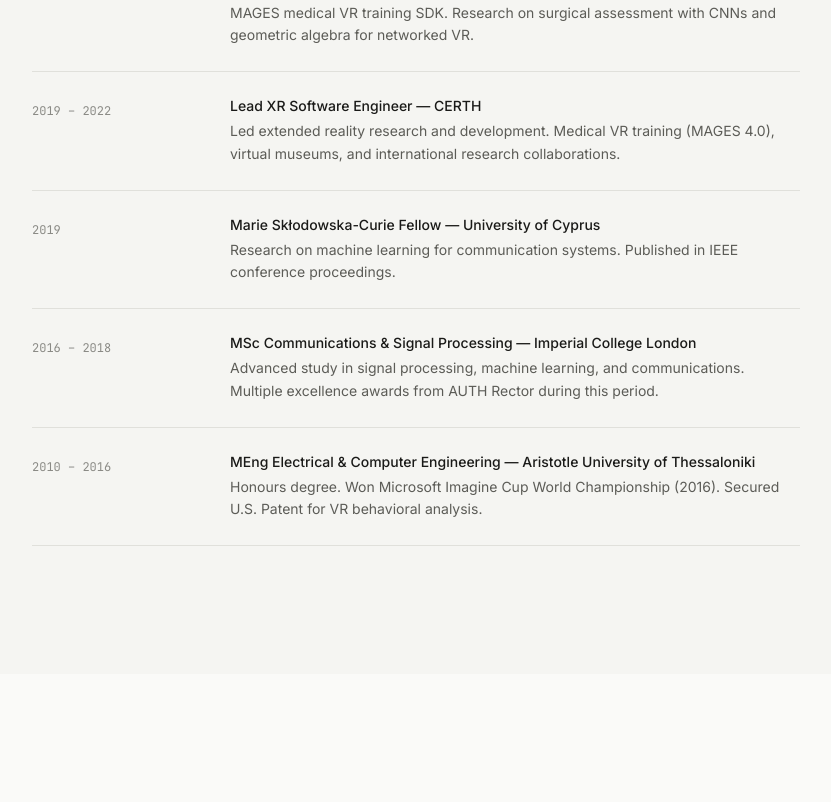
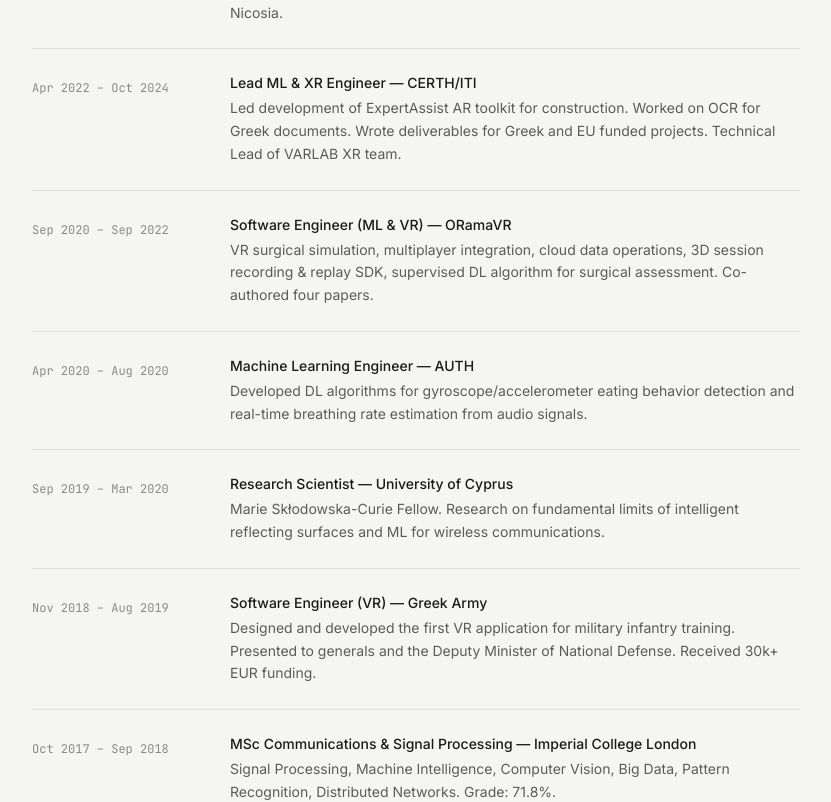
Before and after one commit to iliachry/iliachry.github.io, a Next.js app: page /about in a window 1280 px wide. Shown: the part 1625-2427 px from the top of the page, without its empty margins (72-903 px from the left). Built offline with nearby package versions, Linux system fonts and the light colour scheme.

Commit message:
feat: implement about page with comprehensive professional timeline, achievements, and academic data assets

```diff
--- a/src/app/about/page.tsx
+++ b/src/app/about/page.tsx
@@ -75,59 +75,77 @@
           <div className="max-w-3xl space-y-0">
             {[
               {
-                period: "2024 – Present",
+                period: "Jun 2025 – Present",
+                title: "Research Scientist — Democritus University of Thrace",
+                detail:
+                  "Researching how AI and XR can be leveraged for systems thinking education.",
+              },
+              {
+                period: "Mar 2025 – Present",
+                title: "Lecturer — International Hellenic University",
+                detail:
+                  "Teaching Augmented & Virtual Reality at the MSc in Smart Environmental Sustainability.",
+              },
+              {
+                period: "Nov 2024 – Present",
+                title: "Lead Full-Stack Developer — NTUA",
+                detail:
+                  "Building digital twin systems for urban water infrastructure in the UWMH unit. Hydroinformatics visualization and flood simulation platforms.",
+              },
+              {
+                period: "Oct 2024 – Sep 2025",
                 title: "Lecturer — Mediterranean College · University of Derby",
                 detail:
-                  "Teaching Computer Graphics, Virtual Environment Development, Game Behavior, and Game Development. Supervising final year projects in ML, blockchain, and game development.",
+                  "Taught Computer Graphics, Virtual Environment Development, Game Behavior, and Game Development. Supervised six final year projects in ML, blockchain, and game development.",
               },
               {
-                period: "2023 – Present",
-                title: "Co-Founder & CEO/CTO — Metatopia",
+                period: "Nov 2022 – Sep 2025",
+                title: "Founder & CEO/CTO — Metatopia",
                 detail:
-                  "Building Greece's first metaverse studio. Delivering digital twins, XR training platforms, and immersive experiences across Thessaloniki and Nicosia.",
+                  "Built Greece's first metaverse studio. Delivered VR training simulators, MR gaming, digital twins for wireless systems, and EU open call consortia across Thessaloniki and Nicosia.",
               },
               {
-                period: "2022 – Present",
-                title: "PhD Candidate — University of Thessaly",
+                period: "Apr 2022 – Oct 2024",
+                title: "Lead ML & XR Engineer — CERTH/ITI",
                 detail:
-                  "Researching metaverse architectures for wireless communications systems. Investigating digital twins, intelligent reflecting surfaces, and spiking neural networks.",
+                  "Led development of ExpertAssist AR toolkit for construction. Worked on OCR for Greek documents. Wrote deliverables for Greek and EU funded projects. Technical Lead of VARLAB XR team.",
               },
               {
-                period: "2021 – Present",
-                title: "Full-Stack Developer — NTUA",
+                period: "Sep 2020 – Sep 2022",
+                title: "Software Engineer (ML & VR) — ORamaVR",
                 detail:
-                  "Building digital twin systems for urban water infrastructure. Hydroinformatics visualization and flood simulation platforms.",
+                  "VR surgical simulation, multiplayer integration, cloud data operations, 3D session recording & replay SDK, supervised DL algorithm for surgical assessment. Co-authored four papers.",
               },
               {
-                period: "2020 – 2022",
-                title: "VR & ML Software Engineer — ORamaVR",
+                period: "Apr 2020 – Aug 2020",
+                title: "Machine Learning Engineer — AUTH",
                 detail:
-                  "Developed 3D session recording and ML-based user performance evaluation for the MAGES medical VR training SDK. Research on surgical assessment with CNNs and geometric algebra for networked VR.",
+                  "Developed DL algorithms for gyroscope/accelerometer eating behavior detection and real-time breathing rate estimation from audio signals.",
               },
               {
-                period: "2019 – 2022",
-                title: "Lead XR Software Engineer — CERTH",
+                period: "Sep 2019 – Mar 2020",
+                title: "Research Scientist — University of Cyprus",
                 detail:
-                  "Led extended reality research and development. Medical VR training (MAGES 4.0), virtual museums, and international research collaborations.",
+                  "Marie Skłodowska-Curie Fellow. Research on fundamental limits of intelligent reflecting surfaces and ML for wireless communications.",
               },
               {
-                period: "2019",
-                title: "Marie Skłodowska-Curie Fellow — University of Cyprus",
+                period: "Nov 2018 – Aug 2019",
+                title: "Software Engineer (VR) — Greek Army",
                 detail:
-                  "Research on machine learning for communication systems. Published in IEEE conference proceedings.",
+                  "Designed and developed the first VR application for military infantry training. Presented to generals and the Deputy Minister of National Defense. Received 30k+ EUR funding.",
               },
               {
-                period: "2016 – 2018",
+                period: "Oct 2017 – Sep 2018",
                 title: "MSc Communications & Signal Processing — Imperial College London",
                 detail:
-                  "Advanced study in signal processing, machine learning, and communications. Multiple excellence awards from AUTH Rector during this period.",
+                  "Signal Processing, Machine Intelligence, Computer Vision, Big Data, Pattern Recognition, Distributed Networks. Grade: 71.8%.",
               },
               {
-                period: "2010 – 2016",
+                period: "Oct 2012 – Jul 2017",
                 title:
                   "MEng Electrical & Computer Engineering — Aristotle University of Thessaloniki",
                 detail:
-                  "Honours degree. Won Microsoft Imagine Cup World Championship (2016). Secured U.S. Patent for VR behavioral analysis.",
+                  "Grade: 9.1/10 (Top 1%). Won Microsoft Imagine Cup World Championship (2016). Secured U.S. Patent for VR behavioral analysis.",
               },
             ].map((entry, i) => (
               <AnimateIn key={entry.period} delay={i * 0.05}>
@@ -254,9 +272,9 @@
               <p>
                 I believe the most impactful technology is built by people who understand
                 both the science and the engineering required to ship it. My work is driven
-                by the conviction that complex real-world systems — water networks, agricultural
-                fields, urban infrastructure — deserve interfaces as thoughtful as any
-                consumer product.
+                by the conviction that complex real-world systems — water networks,
+                communication infrastructure, urban environments — deserve interfaces
+                as thoughtful as any consumer product.
               </p>
             </div>
             <div className="mt-6 flex flex-wrap gap-2">
--- a/src/data/achievements.ts
+++ b/src/data/achievements.ts
@@ -56,8 +56,8 @@
     category: "milestone",
   },
   {
-    title: "1st Place, Cyprus Science Communication",
-    detail: "National science communication competition winner",
+    title: "1st Place, Cyprus STEAME Communication Competition",
+    detail: "National science and technology communication competition winner",
     year: "2019",
     location: "Cyprus",
     category: "award",
@@ -111,6 +111,13 @@
     location: "Greece",
     category: "award",
   },
+  {
+    title: "Finalist at Greece Debating Tournament",
+    detail: "National debating competition finalist",
+    year: "2016",
+    location: "Greece",
+    category: "recognition",
+  },
 ];
 
 export const getFeaturedAchievements = () =>
--- a/src/data/publications.ts
+++ b/src/data/publications.ts
@@ -77,51 +77,62 @@
   {
     title:
       "MAGES 4.0: Accelerating the world's transition to medical VR training",
-    authors: "I. Chrysovergis et al.",
-    venue: "IEEE Conference on Virtual Reality and 3D User Interfaces",
+    authors: "P. Zikas, N. Lydatakis, I. Chrysovergis, M. Kamarianakis, M. Kentros, G. Papagiannakis, et al.",
+    venue: "IEEE Computer Graphics and Applications",
     year: 2022,
-    type: "conference",
+    type: "journal",
     tags: ["Medical VR", "Training Systems", "Healthcare"],
   },
   {
     title: "Assessing unconstrained surgical cuttings in VR using CNNs",
-    authors: "I. Chrysovergis et al.",
-    venue: "IEEE / ACM",
-    year: 2021,
-    type: "conference",
+    authors: "I. Chrysovergis, G. Papagiannakis, et al.",
+    venue: "arXiv preprint",
+    year: 2022,
+    type: "preprint",
     tags: ["CNN", "Surgical Training", "VR Assessment"],
   },
   {
     title: "Recording and replaying psychomotor user actions in VR",
-    authors: "I. Chrysovergis et al.",
-    venue: "IEEE / ACM",
-    year: 2021,
+    authors: "I. Chrysovergis, M. Kamarianakis, G. Papagiannakis",
+    venue: "ACM SIGGRAPH 2022 Posters",
+    year: 2022,
     type: "conference",
     tags: ["VR", "Psychomotor", "User Interaction"],
   },
   {
     title:
       "Low-complexity random rotation-based schemes for intelligent reflecting surfaces",
-    authors: "I. Chrysovergis et al.",
-    venue: "IEEE PIMRC",
-    year: 2021,
+    authors: "I. Chrysovergis, A.-A. A. Boulogeorgos, T. A. Tsiftsis",
+    venue: "IEEE Transactions on Wireless Communications",
+    year: 2020,
+    type: "journal",
+    doi: "10.1109/TWC.2020.3035888",
+    url: "https://doi.org/10.1109/TWC.2020.3035888",
+    tags: ["IRS", "Signal Processing", "Wireless"],
+  },
+  {
+    title:
+      "Random rotation-based low-complexity schemes for intelligent reflecting surfaces",
+    authors: "I. Chrysovergis, A.-A. A. Boulogeorgos, T. A. Tsiftsis",
+    venue: "IEEE Personal, Indoor, and Mobile Radio Communications (PIMRC)",
+    year: 2020,
     type: "conference",
     tags: ["IRS", "Signal Processing", "Wireless"],
   },
   {
     title:
       "User-perceived reusability estimation based on analysis of software repositories",
-    authors: "I. Chrysovergis et al.",
-    venue: "Journal of Systems and Software",
-    year: 2020,
-    type: "journal",
+    authors: "I. Chrysovergis, A. Ampatzoglou, A. Chatzigeorgiou, P. Avgeriou",
+    venue: "IEEE Workshop on Machine Learning Techniques for Software Quality Evaluation (MaLTeSQuE)",
+    year: 2018,
+    type: "conference",
     tags: ["Software Engineering", "Code Reusability", "ML"],
   },
   {
     title:
       "Smartphone-based Biofeedback Games for Shielding of Immune System against COVID-19",
-    authors: "I. Chrysovergis et al.",
-    venue: "IEEE",
+    authors: "A. Bamparopoulos, I. Chrysovergis, et al.",
+    venue: "ACM International Conference on Software Development and Technologies for Enhancing Accessibility and Fighting Info-exclusion",
     year: 2020,
     type: "conference",
     tags: ["Mobile Health", "COVID-19", "Gamification"],
--- a/src/data/research.ts
+++ b/src/data/research.ts
@@ -102,12 +102,13 @@
     ],
   },
   {
-    institution: "Centre for Research and Technology Hellas (CERTH)",
-    role: "Lead XR Software Engineer",
+    institution: "Centre for Research and Technology Hellas (CERTH/ITI)",
+    role: "Lead ML & XR Engineer",
     focus: [
-      "Extended reality research projects",
-      "International research collaboration",
-      "Medical VR systems",
+      "ExpertAssist AR toolkit for construction industry",
+      "OCR for Greek documents",
+      "EU-funded research project deliverables",
+      "Technical Lead of VARLAB XR team",
     ],
   },
   {
@@ -137,6 +138,14 @@
       "International research exchange",
     ],
   },
+  {
+    institution: "Democritus University of Thrace (DUTH)",
+    role: "Research Scientist",
+    focus: [
+      "AI and XR for systems thinking education",
+      "Interdisciplinary research",
+    ],
+  },
 ];
 
 export const teaching = {
--- a/src/data/ventures.ts
+++ b/src/data/ventures.ts
@@ -22,9 +22,9 @@
     name: "Metatopia",
     tagline: "Greece's first Metaverse Studio",
     description:
-      "Building spatial computing infrastructure for industry, culture, and education. Metatopia designs and delivers digital twins, XR training platforms, immersive educational experiences, and virtual exhibitions — turning complex physical environments into interactive, understandable digital systems.",
-    role: "Co-Founder & CEO/CTO",
-    status: "active",
+      "A metaverse studio building solutions for the 3D internet. Projects included VR simulators for learning electric circuits, MR gaming with Kaizen/Betano, digital twin software for wireless communication systems, and participation in EU open call consortia.",
+    role: "Founder & CEO/CTO · Nov 2022 – Sep 2025",
+    status: "building",
     domains: [
       "Digital Twins",
       "XR Training",
@@ -34,10 +34,10 @@
     ],
     url: "https://metatopia.gr",
     highlights: [
-      "Operating across Thessaloniki and Nicosia",
-      "Built production digital twins for water infrastructure",
-      "Delivered XR training systems for defense and healthcare",
-      "Virtual museum and cultural heritage preservation projects",
+      "Operated across Thessaloniki and Nicosia",
+      "Built VR training simulators and MR gaming platforms",
+      "Delivered digital twins for wireless communication systems",
+      "Participated in EU-funded research consortia",
     ],
   },
   {
@@ -45,8 +45,8 @@
     name: "PestView",
     tagline: "All-in-one SaaS & IoT platform for professional pest control",
     description:
-      "A comprehensive SaaS platform and IoT-integrated operational system designed specifically for the pest control industry, streamlining appointment scheduling, interactive floor-plan device tracking, and automated client reporting.",
-    role: "Co-Founder & CTO (via Metatopia)",
+      "A cloud-based pest control management platform for scheduling appointments, monitoring pest activity, and utilizing operational data. Interactive floor-plan device tracking with automated client reporting.",
+    role: "Co-Founder & CTO · Dec 2024 – Present",
     status: "active",
     domains: ["SaaS", "IoT", "Operations Management", "PropTech"],
     url: "https://pestview.io",
@@ -57,12 +57,27 @@
     ],
   },
   {
+    slug: "quimaxr",
+    name: "QuimaXR",
+    tagline: "XR distribution platform for immersive cinema",
+    description:
+      "An XR application offering immersive cinema experiences that deliver novel perspectives and storytelling approaches through 360° and volumetric content distribution.",
+    role: "Co-Founder & CTO · Sep 2024 – Sep 2025",
+    status: "building",
+    domains: ["Extended Reality", "Immersive Cinema", "Content Distribution"],
+    highlights: [
+      "Immersive cinema experiences with novel perspective storytelling",
+      "360° and volumetric content playback pipeline",
+      "XR distribution infrastructure for cultural venues",
+    ],
+  },
+  {
     slug: "poetics",
     name: "Poetics",
     tagline: "The next generation of cinema through immersive VR curation",
     description:
       "An immersive cinema start-up and platform co-founded with Byron Chrysovergis that transforms museums, galleries, and cultural festivals into pop-up VR cinemas, bringing curated 360°, VR180°, and volumetric films to the public.",
-    role: "Co-founder & CTO",
+    role: "Co-Founder & CTO",
     status: "active",
     domains: ["Immersive Cinema", "Virtual Reality", "ArtTech", "Culture"],
     url: "https://poeticsvr.com",
```
Also changed, not shown: 1 other file (tests, documents, lock files or other folders).
